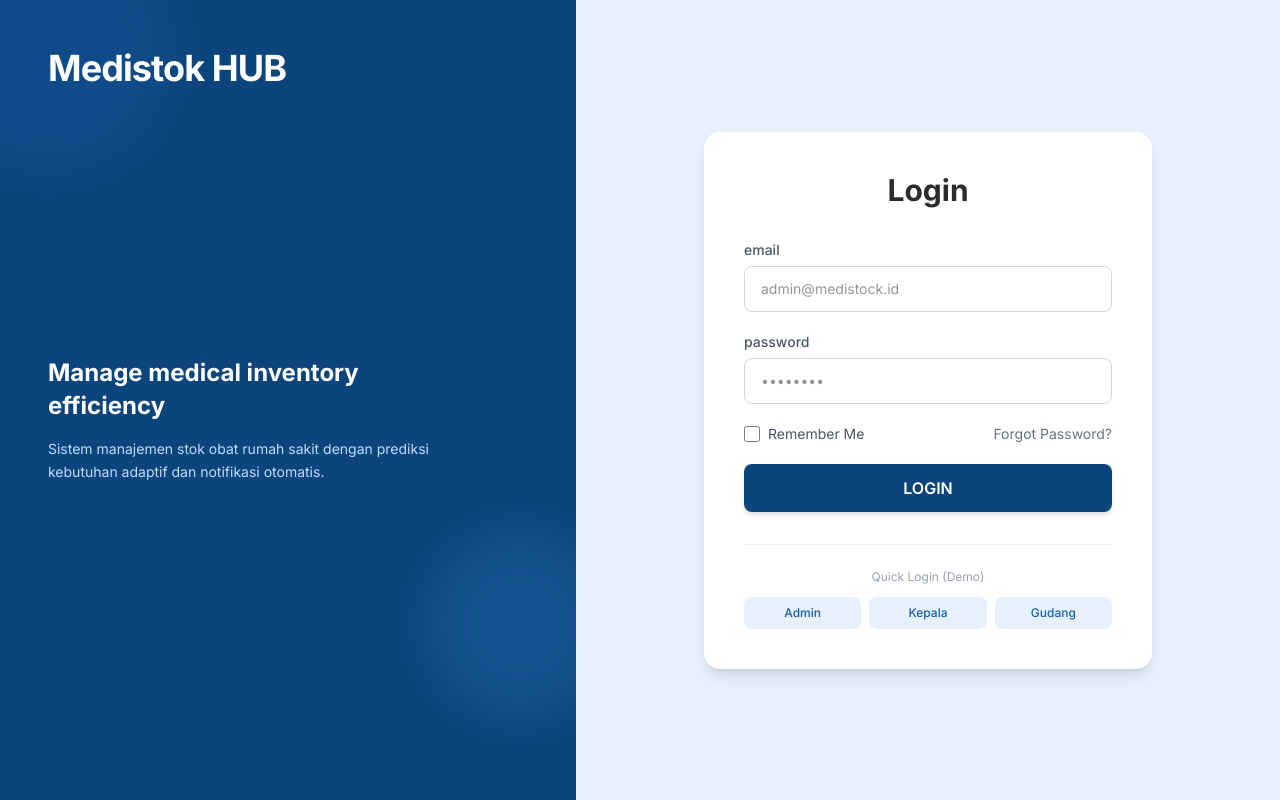
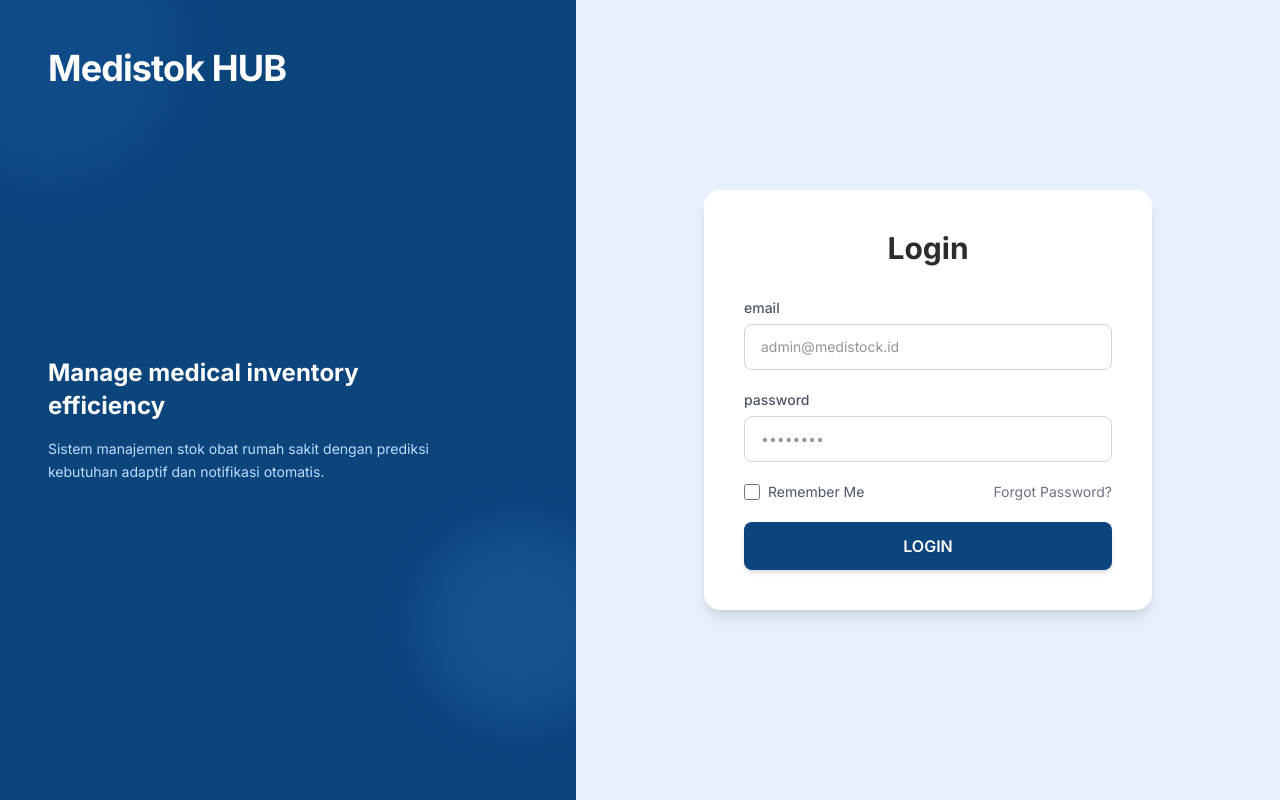
Before and after one commit to G1ts-3/Healtech_MediStock, a React (Vite) app: page / in a window 1280 px wide. Built offline with nearby package versions, Linux system fonts and the light colour scheme.

Commit message:
refactor: hapus fitur quick login untuk masa development

```diff
--- a/src/pages/LoginPage.jsx
+++ b/src/pages/LoginPage.jsx
@@ -31,16 +31,6 @@ export default function LoginPage() {
       navigate(roleRedirects[account.role]);
     } else {
       setError('Email atau password salah. Gunakan salah satu akun demo.');
-    }
-  };
-
-  const handleQuickLogin = (role) => {
-    const account = accounts.find(a => a.role === role);
-    if (account) {
-      setEmail(account.email);
-      setPassword(account.password);
-      setCurrentRole(account.role);
-      navigate(roleRedirects[account.role]);
     }
   };
 
@@ -123,21 +113,6 @@ export default function LoginPage() {
             </button>
           </form>
 
-          {/* (demo untuk login cepat tanpa memasukkan email dan password) */}
-          <div className="mt-8 pt-6 border-t border-gray-100">
-            <p className="text-xs text-gray-400 text-center mb-3">Quick Login (Demo)</p>
-            <div className="grid grid-cols-3 gap-2">
-              {accounts.map(acc => (
-                <button
-                  key={acc.role}
-                  onClick={() => handleQuickLogin(acc.role)}
-                  className="py-2 px-3 bg-tertiary-light text-primary text-xs font-medium rounded-lg hover:bg-primary-light hover:text-white transition-all"
-                >
-                  {acc.role === 'admin' ? 'Admin' : acc.role === 'kepala' ? 'Kepala' : 'Gudang'}
-                </button>
-              ))}
-            </div>
-          </div>
         </div>
       </div>
     </div>
```
